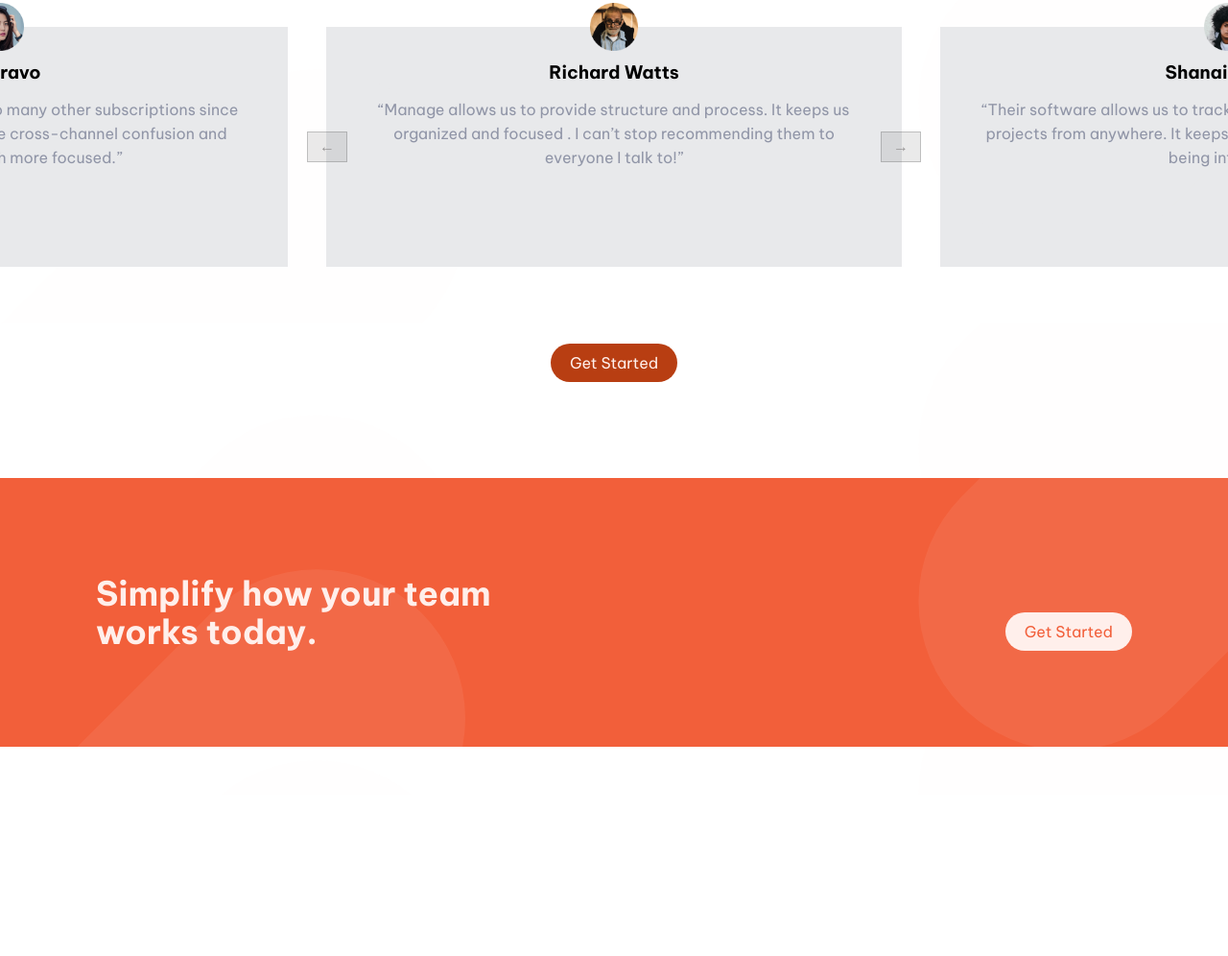
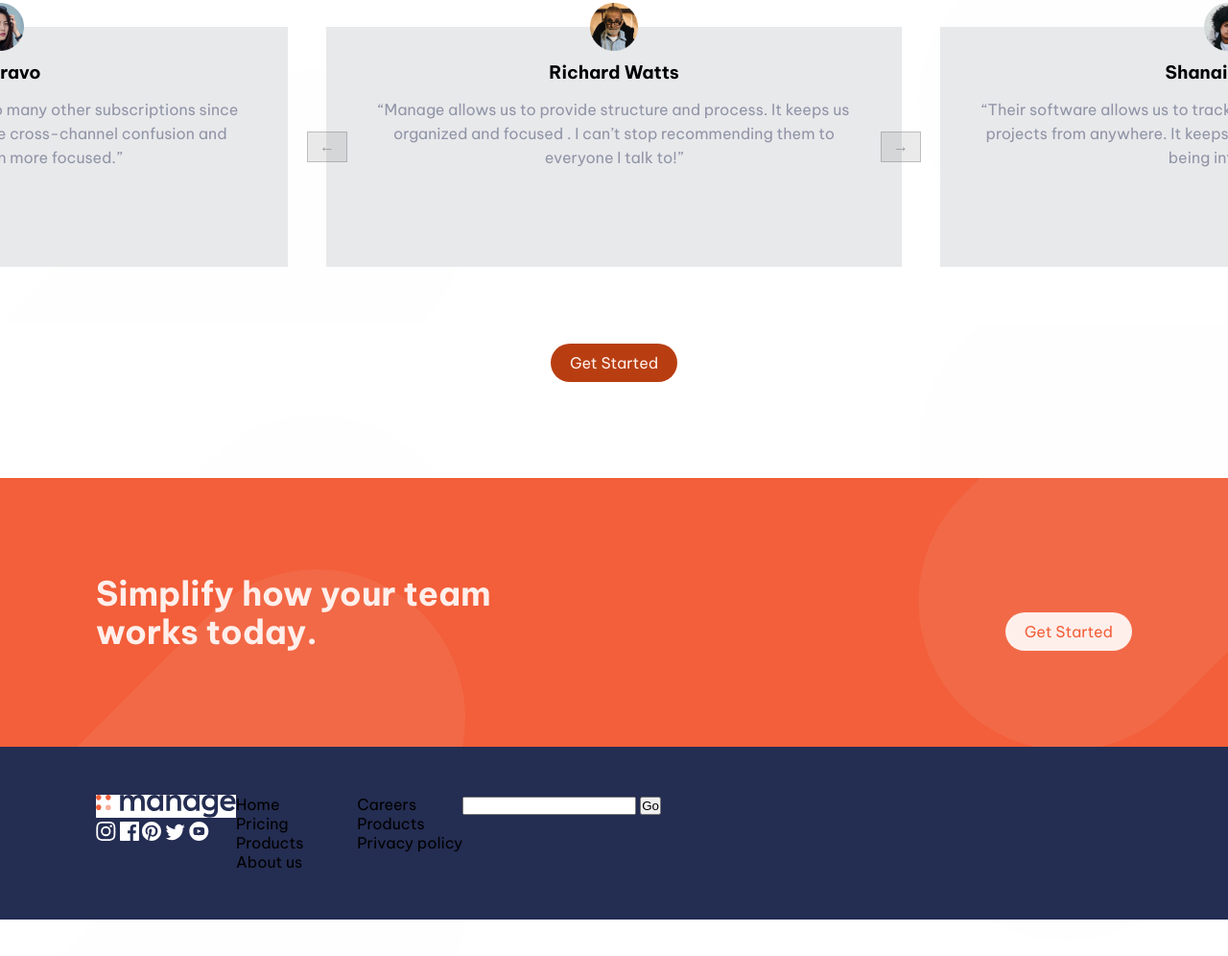
Before and after one commit to nivanovic7/manage-landing-page, a website: page index.html in a window 1280 px wide. Shown: the part 1463-2459 px from the top of the page at 96% size. Before the commit the page ends 2291 px from the top, so only its background shows below. Drawn offline with Linux system fonts and the light colour scheme.

Commit message:
Added elements to footer/ not styled

```diff
--- a/index.html
+++ b/index.html
@@ -209,10 +209,38 @@
 
       </section>
     </main>
+    <footer class="footer">
+      <div class="footer__social">
+        <img class="footer__logo" src="./images/logo.svg" alt="logo">
+        <div class="footer__social-icons">
+          <img src="./images/icon-instagram.svg" alt="insta">
+          <img src="./images/icon-facebook.svg" alt="facebook">
+          <img src="./images/icon-pinterest.svg" alt="pine">
+          <img src="./images/icon-twitter.svg" alt="twitter">
+          <img src="./images/icon-youtube.svg" alt="">
+        </div>
+      </div>
+      <div class="footer__navigation">
+        <ul class="footer__nav">
+          <li class="footer__nav-item"><a class="footer__nav-link">Home</a></li>
+          <li class="footer__nav-item"><a class="footer__nav-link">Pricing</a></li>
+          <li class="footer__nav-item"><a class="footer__nav-link">Products</a></li>
+          <li class="footer__nav-item"><a class="footer__nav-link">About us</a></li>
+          <li class="footer__nav-item"><a class="footer__nav-link">Careers</a></li>
+          <li class="footer__nav-item"><a class="footer__nav-link">Products</a></li>
+          <li class="footer__nav-item"><a class="footer__nav-link">Privacy policy</a></li>
+        </ul>
+      </div>
+      <form class="footer__form">
+        <input type="email" name="email" id="email">
+        <button type="submit">Go</button>
+      </form>
+      <div></div>
+    </footer>
   </body>
 </html>
 <!--
 
-  Get Started Home Pricing Products About Us
-Careers Community Privacy Policy Updates in your inbox… Go Copyright 2020.
+
+    Updates in your inbox… Go Copyright 2020.
 All Rights Reserved -->
--- a/sass/layout/_footer.scss
+++ b/sass/layout/_footer.scss
@@ -0,0 +1,16 @@
+.footer {
+  background-color: $primary-blue-dark;
+  margin-left: -10rem;
+  margin-right: -10rem;
+  padding: 5rem 10rem;
+  display: flex;
+
+  &__logo {
+    background-color: white;
+  }
+
+  &__nav {
+    columns: 2;
+    list-style: none;
+  }
+}
```
Also changed, not shown: css/style.css.
